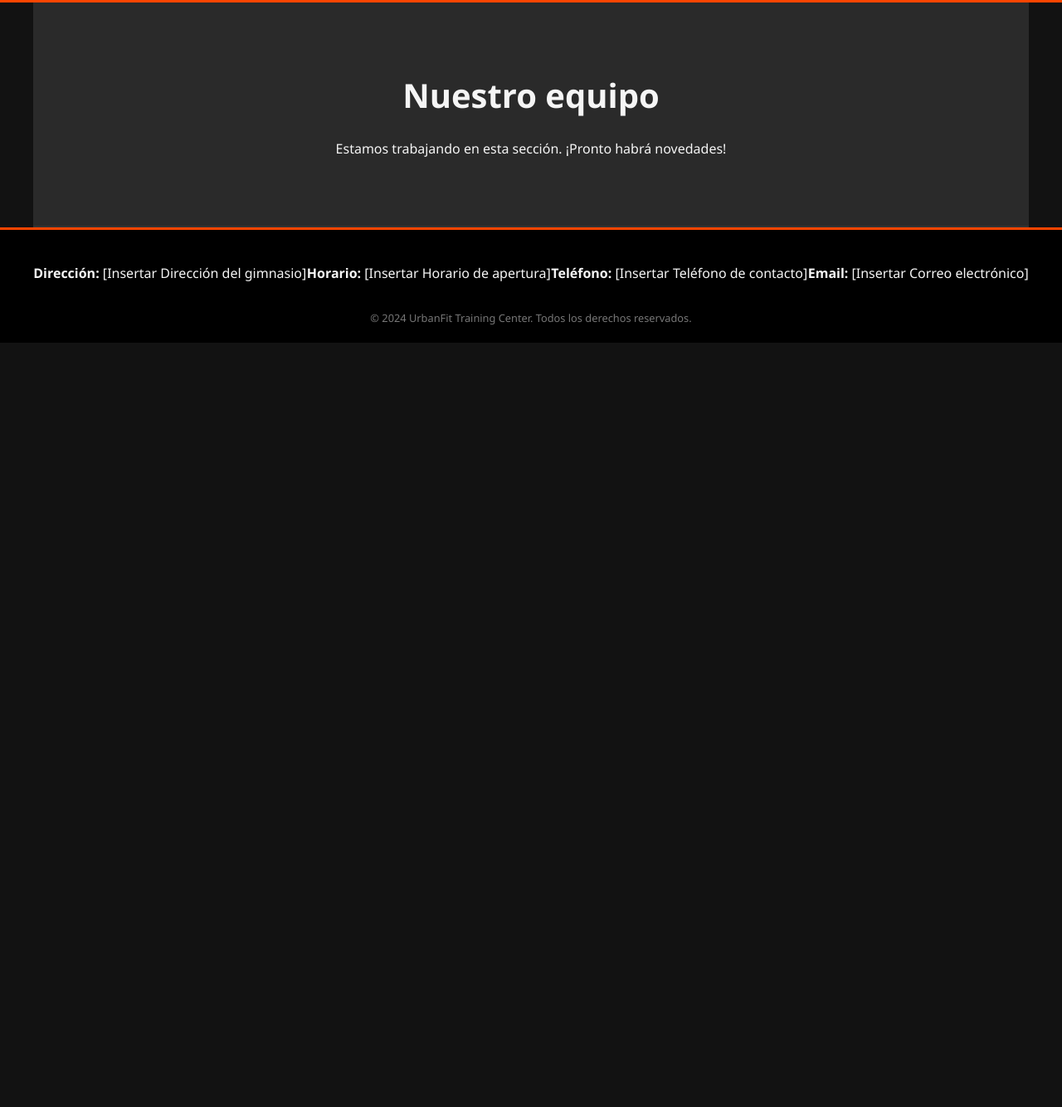
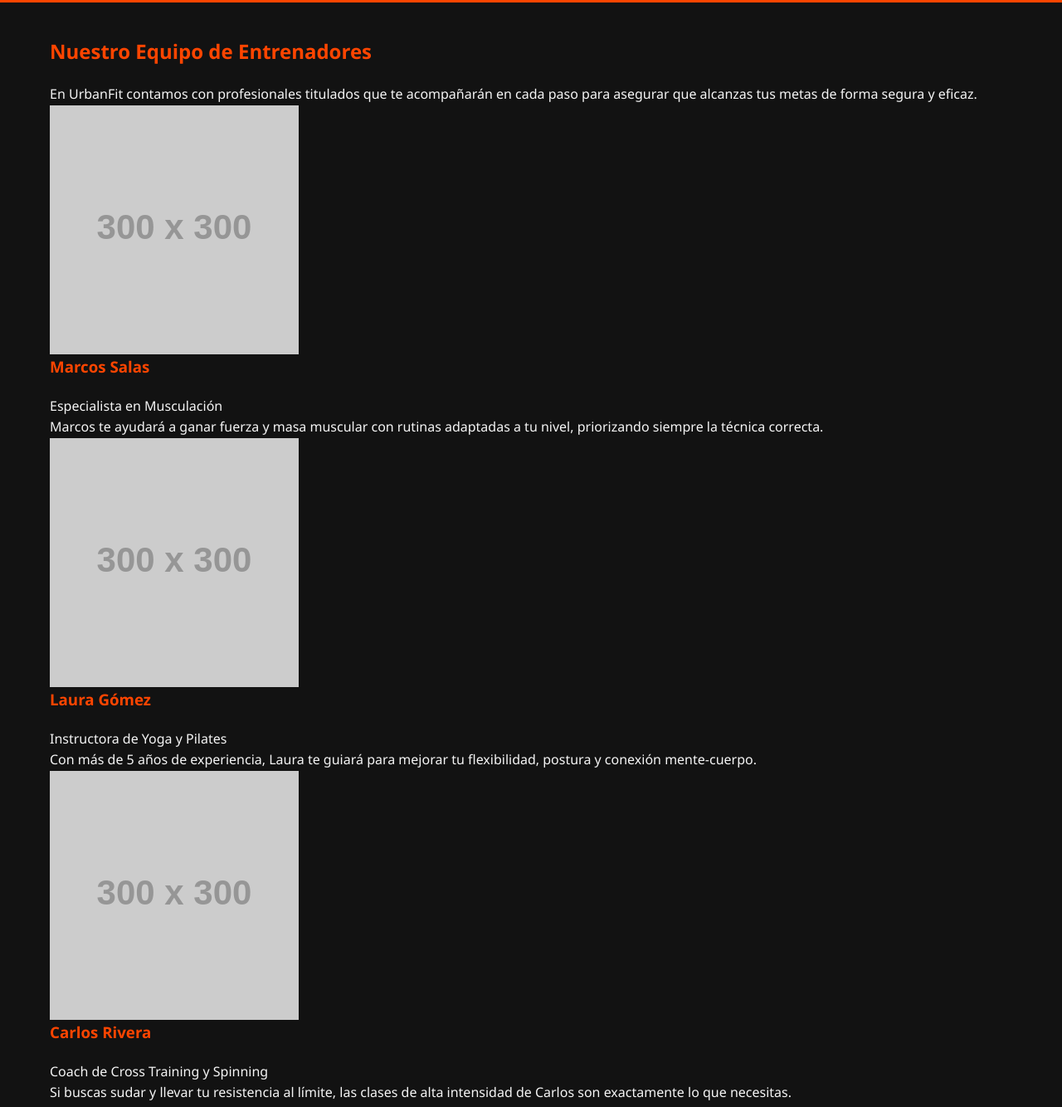
Before and after one commit to jfserviciostoledo-web/UrbanFit, a plain HTML site: page entrenadores.html in a window 1280 px wide. Shown: the part 90-1424 px from the top of the page at 83% size. Before the commit the page ends 800 px from the top, so only its background shows below. Drawn offline with Linux system fonts and the light colour scheme; placeholder pictures from the web are drawn by us.

Commit message:
Update entrenadores.html with team information

```diff
--- a/entrenadores.html
+++ b/entrenadores.html
@@ -23,10 +23,34 @@
             </ul>
         </nav>
     </header>
+    <main class="contenedor">
+        <h2>Nuestro Equipo de Entrenadores</h2>
+        <p>En UrbanFit contamos con profesionales titulados que te acompañarán en cada paso para asegurar que alcanzas tus metas de forma segura y eficaz.</p>
 
-    <main class="contenedor hero">
-        <h2>Nuestro equipo</h2>
-        <p>Estamos trabajando en esta sección. ¡Pronto habrá novedades!</p>
+        <div class="grid-entrenadores">
+
+            <div class="tarjeta-entrenador">
+                <img src="https://placehold.co/300x300/2a2a2a/ff4500?text=Foto" alt="Foto de Marcos, experto en Musculación" class="foto-perfil">
+                <h3>Marcos Salas</h3>
+                <p class="especialidad">Especialista en Musculación</p>
+                <p>Marcos te ayudará a ganar fuerza y masa muscular con rutinas adaptadas a tu nivel, priorizando siempre la técnica correcta.</p>
+            </div>
+
+            <div class="tarjeta-entrenador">
+                <img src="https://placehold.co/300x300/2a2a2a/ff4500?text=Foto" alt="Foto de Laura, experta en Yoga y Pilates" class="foto-perfil">
+                <h3>Laura Gómez</h3>
+                <p class="especialidad">Instructora de Yoga y Pilates</p>
+                <p>Con más de 5 años de experiencia, Laura te guiará para mejorar tu flexibilidad, postura y conexión mente-cuerpo.</p>
+            </div>
+
+            <div class="tarjeta-entrenador">
+                <img src="https://placehold.co/300x300/2a2a2a/ff4500?text=Foto" alt="Foto de Carlos, experto en HIIT" class="foto-perfil">
+                <h3>Carlos Rivera</h3>
+                <p class="especialidad">Coach de Cross Training y Spinning</p>
+                <p>Si buscas sudar y llevar tu resistencia al límite, las clases de alta intensidad de Carlos son exactamente lo que necesitas.</p>
+            </div>
+
+        </div>
     </main>
 
     <footer>
```
